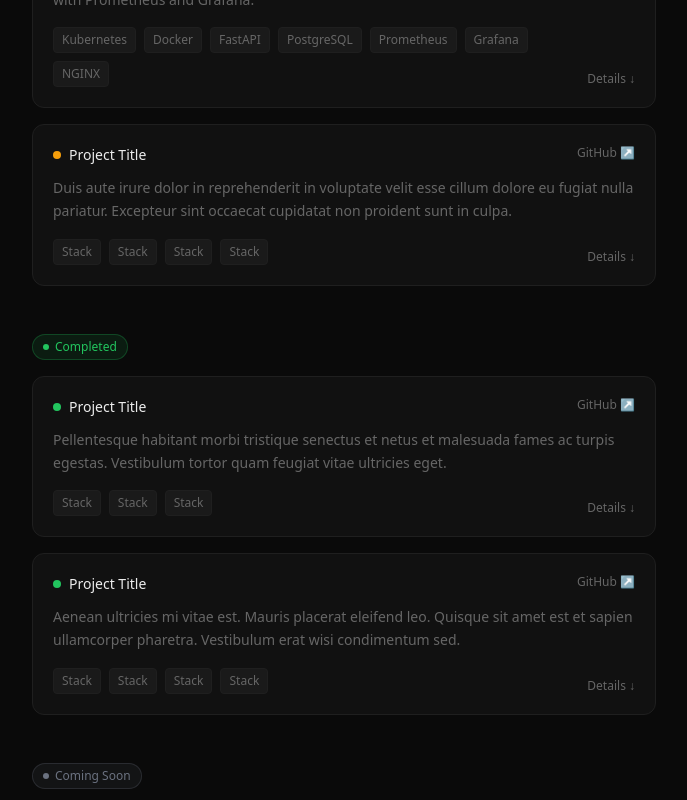
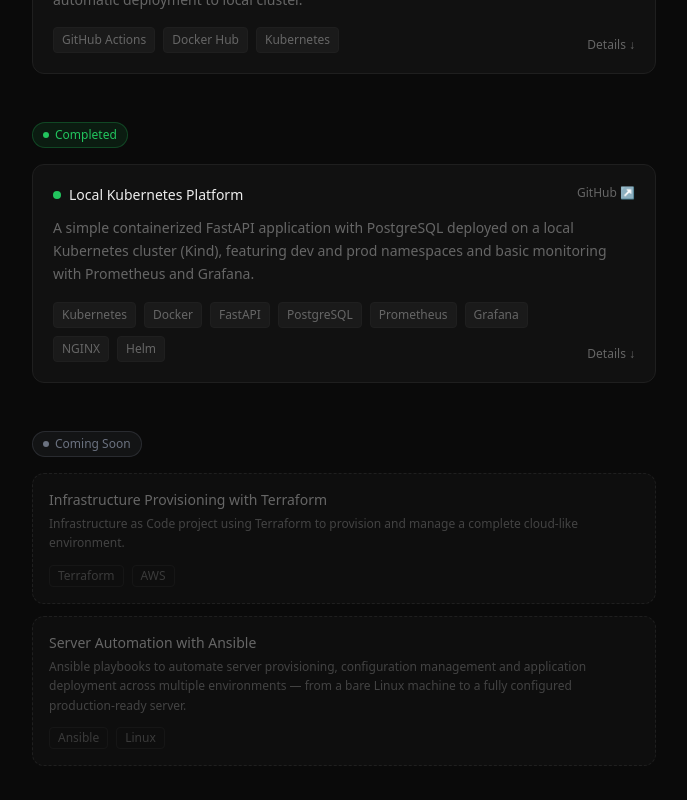
Before and after one commit to diogovalmeida/diogovalmeida.com, a Next.js app: page /projects in a window 1280 px wide. Shown: the part 440-1240 px from the top of the page, without its empty margins (296-983 px from the left). Built offline with nearby package versions, Linux system fonts and the light colour scheme.

Commit message:
Added Projects

```diff
--- a/src/app/projects/page.tsx
+++ b/src/app/projects/page.tsx
@@ -6,10 +6,24 @@
 const snap = { duration: 0.1, ease: 'easeOut' as const }
 
 const active = [
+{
+  title: 'CI/CD Pipeline with GitHub Actions',
+  description: 'Complete CI/CD pipeline for a Kubernetes-based application using GitHub Actions with a self-hosted runner — automated testing, Docker image builds, push to Docker Hub and automatic deployment to local cluster.',
+  stack: ['GitHub Actions', 'Docker Hub', 'Kubernetes'],
+  github: 'https://github.com/diogovalmeida/',
+  details: [
+    'Self-hosted GitHub Actions runner on local machine — triggers on every push to main',
+    'Pipeline stages: lint, test, Docker build and push and deploy',
+    'Automated rollback on failed deployments using Kubernetes rollout undo',
+  ],
+},
+]
+
+const finished = [
   {
     title: 'Local Kubernetes Platform',
     description: 'A simple containerized FastAPI application with PostgreSQL deployed on a local Kubernetes cluster (Kind), featuring dev and prod namespaces and basic monitoring with Prometheus and Grafana.',
-    stack: ['Kubernetes', 'Docker', 'FastAPI', 'PostgreSQL', 'Prometheus', 'Grafana', 'NGINX'],
+    stack: ['Kubernetes', 'Docker', 'FastAPI', 'PostgreSQL', 'Prometheus', 'Grafana', 'NGINX', 'Helm'],
     github: 'https://github.com/diogovalmeida/local-k8s-monitoring',
     details: [
       'Multi-stage Docker builds with non-root user, healthchecks and proper .dockerignore',
@@ -17,54 +31,24 @@
       'Observability stack with Prometheus and Grafana — custom app dashboard and failure simulations',
     ],
   },
-  {
-    title: 'Project Title',
-    description: 'Duis aute irure dolor in reprehenderit in voluptate velit esse cillum dolore eu fugiat nulla pariatur. Excepteur sint occaecat cupidatat non proident sunt in culpa.',
-    stack: ['Stack', 'Stack', 'Stack', 'Stack'],
-    github: 'https://github.com/diogovalmeida',
-    details: [
-      'Excepteur sint occaecat cupidatat non proident',
-      'Sunt in culpa qui officia deserunt mollit anim',
-      'Lorem ipsum dolor sit amet consectetur',
-    ],
-  },
-]
-
-const finished = [
-  {
-    title: 'Project Title',
-    description: 'Pellentesque habitant morbi tristique senectus et netus et malesuada fames ac turpis egestas. Vestibulum tortor quam feugiat vitae ultricies eget.',
-    stack: ['Stack', 'Stack', 'Stack'],
-    github: 'https://github.com/diogovalmeida',
-    details: [
-      'Pellentesque habitant morbi tristique senectus',
-      'Vestibulum tortor quam feugiat vitae ultricies',
-      'Lorem ipsum dolor sit amet consectetur adipiscing',
-    ],
-  },
-  {
-    title: 'Project Title',
-    description: 'Aenean ultricies mi vitae est. Mauris placerat eleifend leo. Quisque sit amet est et sapien ullamcorper pharetra. Vestibulum erat wisi condimentum sed.',
-    stack: ['Stack', 'Stack', 'Stack', 'Stack'],
-    github: 'https://github.com/diogovalmeida',
-    details: [
-      'Aenean ultricies mi vitae est mauris placerat',
-      'Quisque sit amet est et sapien ullamcorper',
-      'Vestibulum erat wisi condimentum sed commodo',
-    ],
-  },
 ]
 
 const comingSoon = [
   {
-    title: 'Project Title',
-    description: 'Lorem ipsum dolor sit amet, consectetur adipiscing elit. Sed do eiusmod tempor incididunt ut labore.',
-    stack: ['Stack', 'Stack', 'Stack'],
+    title: 'Infrastructure Provisioning with Terraform',
+    description: 'Infrastructure as Code project using Terraform to provision and manage a complete cloud-like environment.',
+    stack: ['Terraform', 'AWS'],
+    github: 'https://github.com/diogovalmeida/',
+    details: [
+    ],
   },
   {
-    title: 'Project Title',
-    description: 'Duis aute irure dolor in reprehenderit in voluptate velit esse cillum dolore eu fugiat nulla.',
-    stack: ['Stack', 'Stack', 'Stack'],
+  title: 'Server Automation with Ansible',
+  description: 'Ansible playbooks to automate server provisioning, configuration management and application deployment across multiple environments — from a bare Linux machine to a fully configured production-ready server.',
+  stack: ['Ansible', 'Linux'],
+  github: 'https://github.com/diogovalmeida/',
+  details: [
+    ],
   },
 ]
 
```
Also changed, not shown: 1 other file (tests, documents, lock files or other folders).
